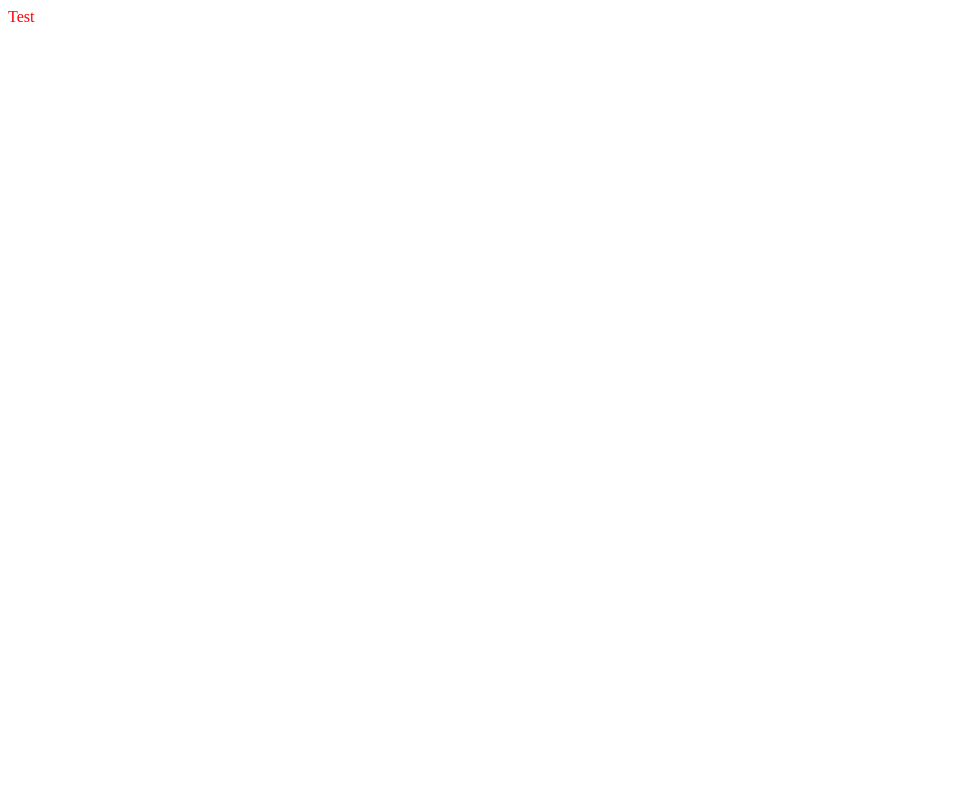
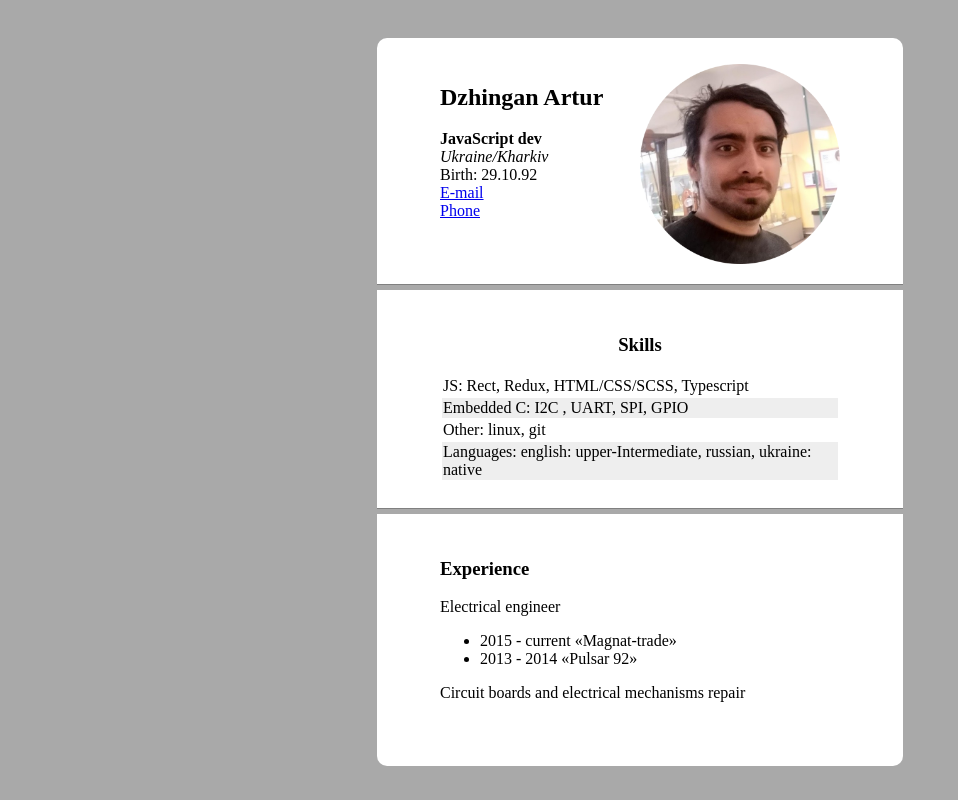
Before and after one commit to Agent32/AHW, a plain HTML site: page rez/index.html in a window 1280 px wide. Shown: the whole page, without its empty margins (0-958 px from the left). Drawn offline with Linux system fonts and the light colour scheme.

Commit message:
litl style add

```diff
--- a/rez/index.html
+++ b/rez/index.html
@@ -1,13 +1,54 @@
 <!DOCTYPE html>
 <html>
- <head>
+ <meta>
   <meta charset="utf-8" />
   <title>Resume</title>
   <link rel="stylesheet" href="style.css">
 
 
+
  </head>
- <body>
-  <div class="main"> Test </div>
+ <body class="main">
+     <main class='personal'>
+    <header><h2>Dzhingan Artur</h2></header>
+    <img src='./ava.png' alt='UserPhoto'/>
+   <h4> JavaScript dev</h4>
+    <address>Ukraine/Kharkiv </address> <time datetime="1992-10-29">Birth: 29.10.92</time>
+  <a href="mailto:artur.dzhkhinhan@akvelon.com">E-mail</a>
+   <a href="tel:+380504009257"> Phone </a>
+
+  </main>
+
+  <div class='skills'>
+  <h3>Skills</h3>
+  <table>
+
+  <tbody>
+      <tr>
+          <td> JS: Rect, Redux,  HTML/CSS/SCSS, Typescript</td>
+      </tr>
+      <tr>
+        <td> Embedded C:  I2C , UART, SPI, GPIO</td>
+    </tr>
+    <tr>
+        <td> Other:  linux, git</td>
+    </tr>
+    <tr>
+        <td>Languages: english: upper-Intermediate, russian, ukraine: native</td>
+    </tr>
+  </tbody>
+  </table>
+  </div>
+
+  <div class='exp'>
+   <h3>Experience </h3>
+    Electrical engineer
+    <ul>
+        <li> 2015 - current  «Magnat-trade» </li>
+        <li> 2013 - 2014  «Pulsar 92»</li>
+    </ul>
+   Circuit boards and electrical mechanisms repair
+
+  </div>
  </body>
 </html>
--- a/rez/style.css
+++ b/rez/style.css
@@ -1,5 +1,52 @@
+.main {
+  margin-top: 3%;
+  display: flex;
+  flex-direction: column;
+  align-items: center;
+  background-color: darkgray;
+}
+.personal {
+  display: flex;
+  flex-direction: column;
+  width: 400px;
+  padding: 2% 5% 5%;
+  border-bottom: 1px solid gray;
+  background-color: white;
+  border-radius: 10px 10px 0 0;
+  margin-bottom: 5px;
+}
+.personal h4 {
+  margin: 0;
+  padding: 0;
+}
 
+.main .personal img {
+  display: flex;
+  align-self: flex-end;
+  position: absolute;
 
-.main{
-    color:red;
+  width: 200px;
 }
+.main .skills {
+  display: flex;
+  align-items: center;
+  flex-direction: column;
+  padding: 2% 5% 2%;
+  width: 400px;
+  height: 30%;
+  border-bottom: 1px solid gray;
+  background-color: white;
+  margin-bottom: 5px;
+}
+
+.main .skills tr:nth-child(even) {
+  background-color: #eee;
+}
+
+.exp {
+  padding: 2% 5% 5%;
+  width: 400px;
+  border-radius: 0 0 10px 10px;
+  background-color: white;
+  margin-bottom: 5px;
+}
```
Also changed, not shown: rez/ava.png (added).
